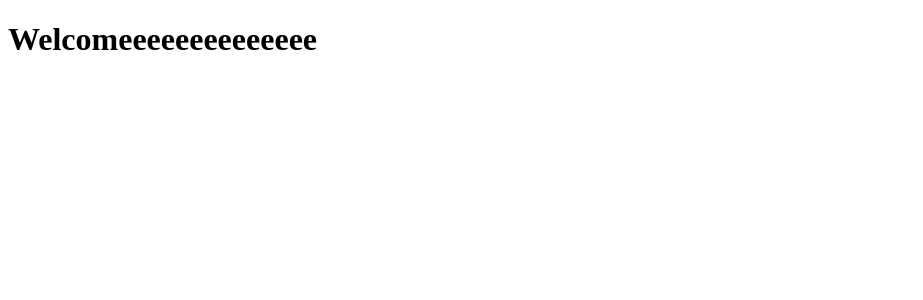
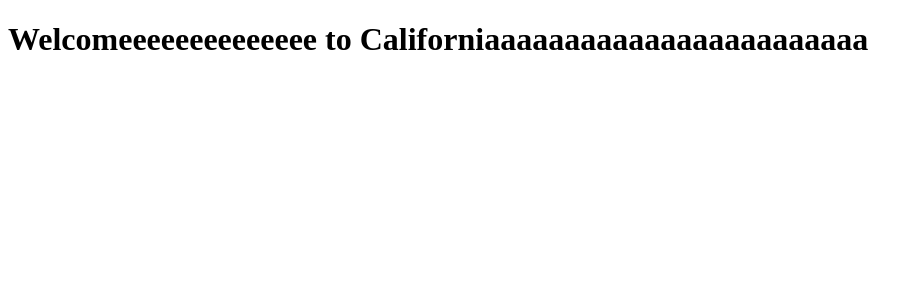
Before and after one commit to JNPG1999/Siqay-project, an Angular app: page / in a window 1280 px wide. Shown: the top 300 px of the page, without its empty margins (0-923 px from the left). Built offline with nearby package versions, Linux system fonts and the light colour scheme.

Commit message:
Welcome 2

```diff
--- a/src/app/app.component.html
+++ b/src/app/app.component.html
@@ -1,4 +1,4 @@
 
-<h1>Welcomeeeeeeeeeeeeee</h1>
+<h1>Welcomeeeeeeeeeeeeee to Californiaaaaaaaaaaaaaaaaaaaaaaaa</h1>
 
 <router-outlet />
```
